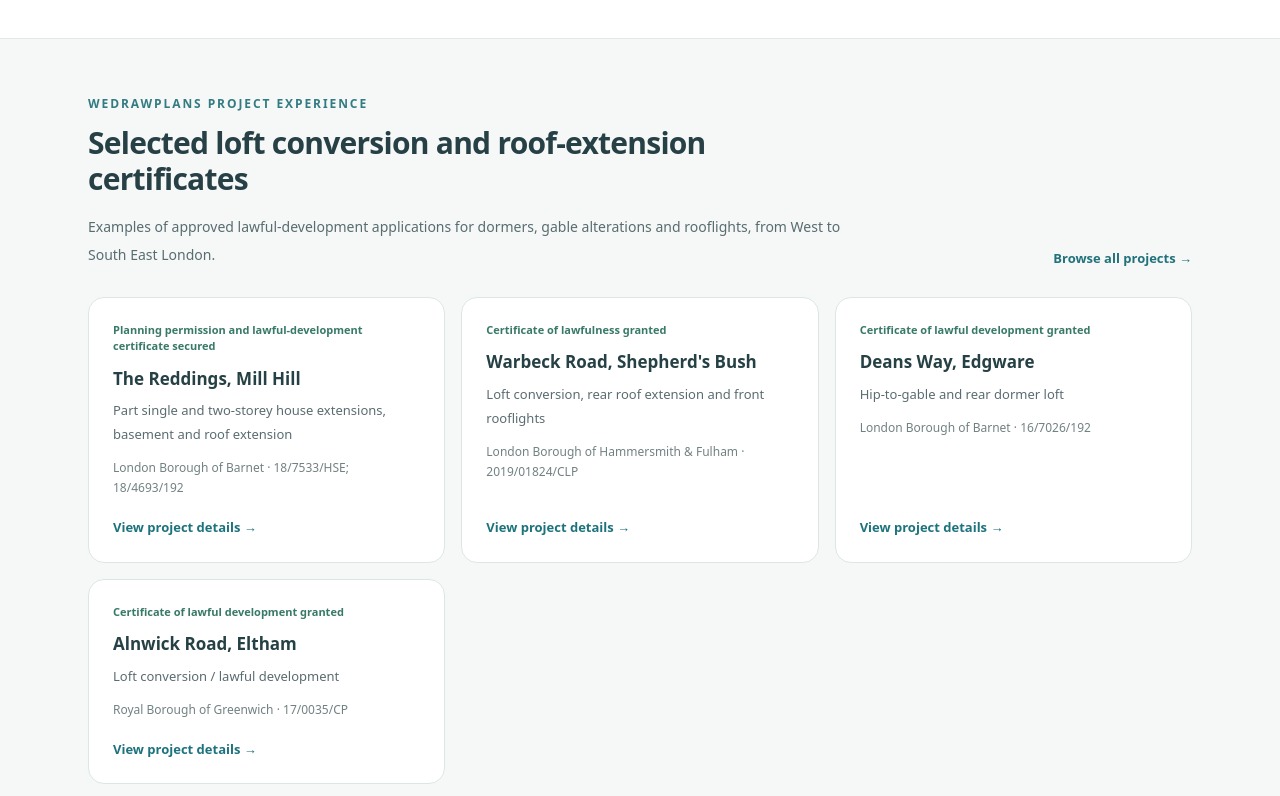
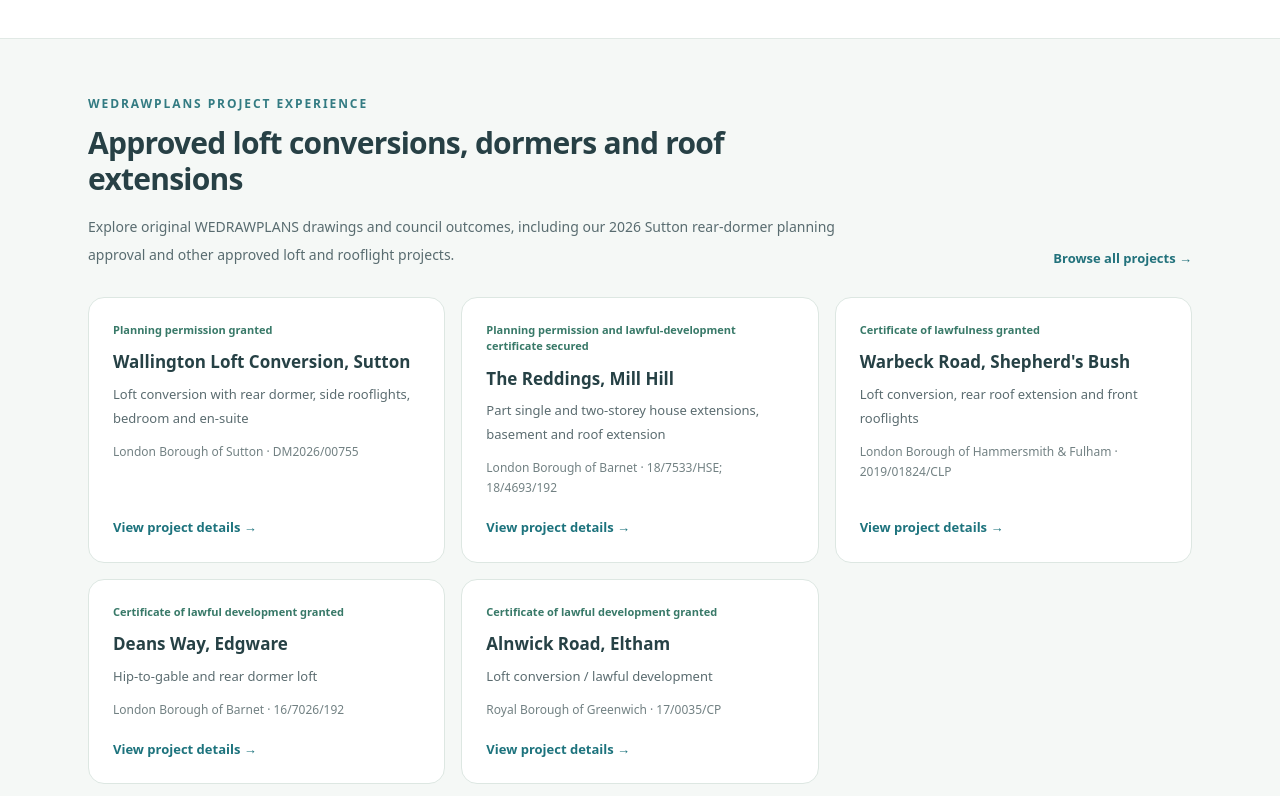
Before and after one commit to WEDRAWPLANS/wedrawplans, a Next.js app: page /loft-conversion-plans in a window 1280 px wide. Shown: the part 5684-6480 px from the top of the page. Built offline with nearby package versions, Linux system fonts and the light colour scheme.

Commit message:
Link Sutton loft approval from loft conversion services

```diff
--- a/pages/loft-conversion-plans.tsx
+++ b/pages/loft-conversion-plans.tsx
@@ -778,9 +778,9 @@ export default function LoftConversionPlansPage() {
           </div>
         </section>
               <ApprovalEvidenceStrip
-          slugs={["the-reddings-mill-hill-extension-basement-loft","warbeck-road-hammersmith-fulham-loft-certificate","deans-way-edgware-lawful-loft","alnwick-road-eltham-lawful-loft"]}
-          title="Selected loft conversion and roof-extension certificates"
-          intro="Examples of approved lawful-development applications for dormers, gable alterations and rooflights, from West to South East London."
+          slugs={["sutton-loft-conversion-planning-permission-wallington","the-reddings-mill-hill-extension-basement-loft","warbeck-road-hammersmith-fulham-loft-certificate","deans-way-edgware-lawful-loft","alnwick-road-eltham-lawful-loft"]}
+          title="Approved loft conversions, dormers and roof extensions"
+          intro="Explore original WEDRAWPLANS drawings and council outcomes, including our 2026 Sutton rear-dormer planning approval and other approved loft and rooflight projects."
         />
       <CranbournePromo context="Loft conversions" />
       </main>
```
